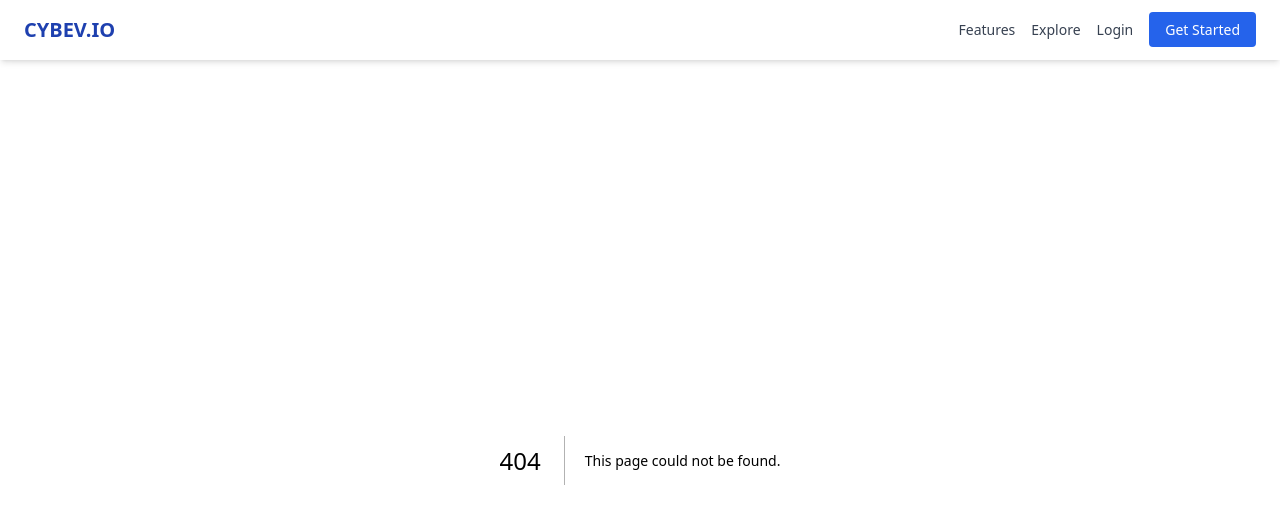
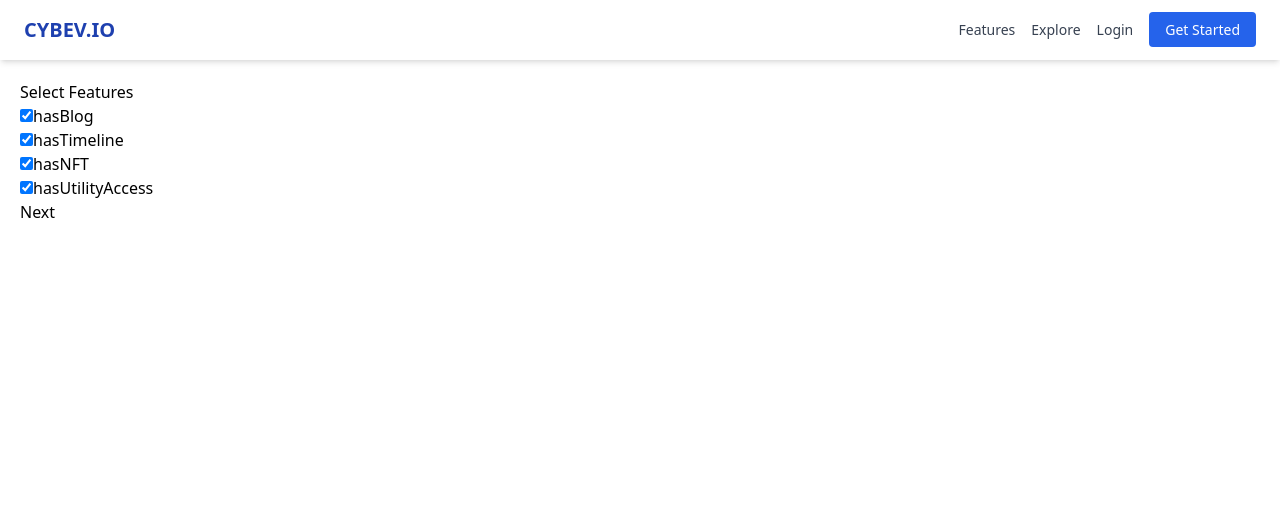
Before and after one commit to cybev1/cybev-frontend, a Next.js app: page /onboarding in a window 1280 px wide. Before the commit this address had no page. Shown: the top 524 px of the page. Built offline with nearby package versions, Linux system fonts and the light colour scheme.

Commit message:
Add files via upload

```diff
--- /dev/null
+++ b/pages/onboarding.jsx
@@ -0,0 +1,63 @@
+
+import React, { useState } from 'react';
+import { useRouter } from 'next/router';
+import axios from 'axios';
+
+export default function Onboarding() {
+  const router = useRouter();
+  const [step, setStep] = useState(1);
+  const [features, setFeatures] = useState({
+    hasBlog: true, hasTimeline: true, hasNFT: true, hasUtilityAccess: true
+  });
+  const [interests, setInterests] = useState([]);
+  const [bio, setBio] = useState('');
+  const [profileImage, setProfileImage] = useState('');
+
+  const toggleFeature = (feature) => {
+    setFeatures(prev => ({ ...prev, [feature]: !prev[feature] }));
+  };
+
+  const handleSubmit = async () => {
+    try {
+      const token = localStorage.getItem('token');
+      await axios.post('/api/auth/onboarding', { features, interests, bio, profileImage }, {
+        headers: { Authorization: `Bearer ${token}` }
+      });
+      router.push('/studio/dashboard');
+    } catch (err) {
+      alert('Onboarding failed');
+    }
+  };
+
+  return (
+    <div style={{ padding: 20 }}>
+      {step === 1 && (
+        <div>
+          <h3>Select Features</h3>
+          {Object.keys(features).map(key => (
+            <div key={key}>
+              <input type="checkbox" checked={features[key]} onChange={() => toggleFeature(key)} />
+              <label>{key}</label>
+            </div>
+          ))}
+          <button onClick={() => setStep(2)}>Next</button>
+        </div>
+      )}
+      {step === 2 && (
+        <div>
+          <h3>Choose Interests</h3>
+          <input type="text" placeholder="Add interests separated by commas" onChange={e => setInterests(e.target.value.split(','))} /><br />
+          <button onClick={() => setStep(3)}>Next</button>
+        </div>
+      )}
+      {step === 3 && (
+        <div>
+          <h3>Profile Setup</h3>
+          <textarea placeholder="Short Bio" onChange={e => setBio(e.target.value)} /><br />
+          <input type="text" placeholder="Profile Image URL (optional)" onChange={e => setProfileImage(e.target.value)} /><br />
+          <button onClick={handleSubmit}>Finish Onboarding</button>
+        </div>
+      )}
+    </div>
+  );
+}
--- /dev/null
+++ b/pages/register.jsx
@@ -0,0 +1,36 @@
+
+import React, { useState } from 'react';
+import axios from 'axios';
+import { useRouter } from 'next/router';
+
+export default function Register() {
+  const [form, setForm] = useState({ name: '', username: '', email: '', password: '', referralCode: '' });
+  const router = useRouter();
+
+  const handleChange = e => setForm({ ...form, [e.target.name]: e.target.value });
+
+  const handleSubmit = async e => {
+    e.preventDefault();
+    try {
+      const res = await axios.post('/api/auth/register', form);
+      localStorage.setItem('token', res.data.token);
+      router.push('/onboarding');
+    } catch (err) {
+      alert('Registration failed');
+    }
+  };
+
+  return (
+    <div style={{ padding: 20 }}>
+      <h2>Create CYBEV Account</h2>
+      <form onSubmit={handleSubmit}>
+        <input type="text" name="name" placeholder="Full Name" onChange={handleChange} required /><br />
+        <input type="text" name="username" placeholder="Username" onChange={handleChange} required /><br />
+        <input type="email" name="email" placeholder="Email" onChange={handleChange} required /><br />
+        <input type="password" name="password" placeholder="Password" onChange={handleChange} required /><br />
+        <input type="text" name="referralCode" placeholder="Referral Code (optional)" onChange={handleChange} /><br />
+        <button type="submit">Register</button>
+      </form>
+    </div>
+  );
+}
```
